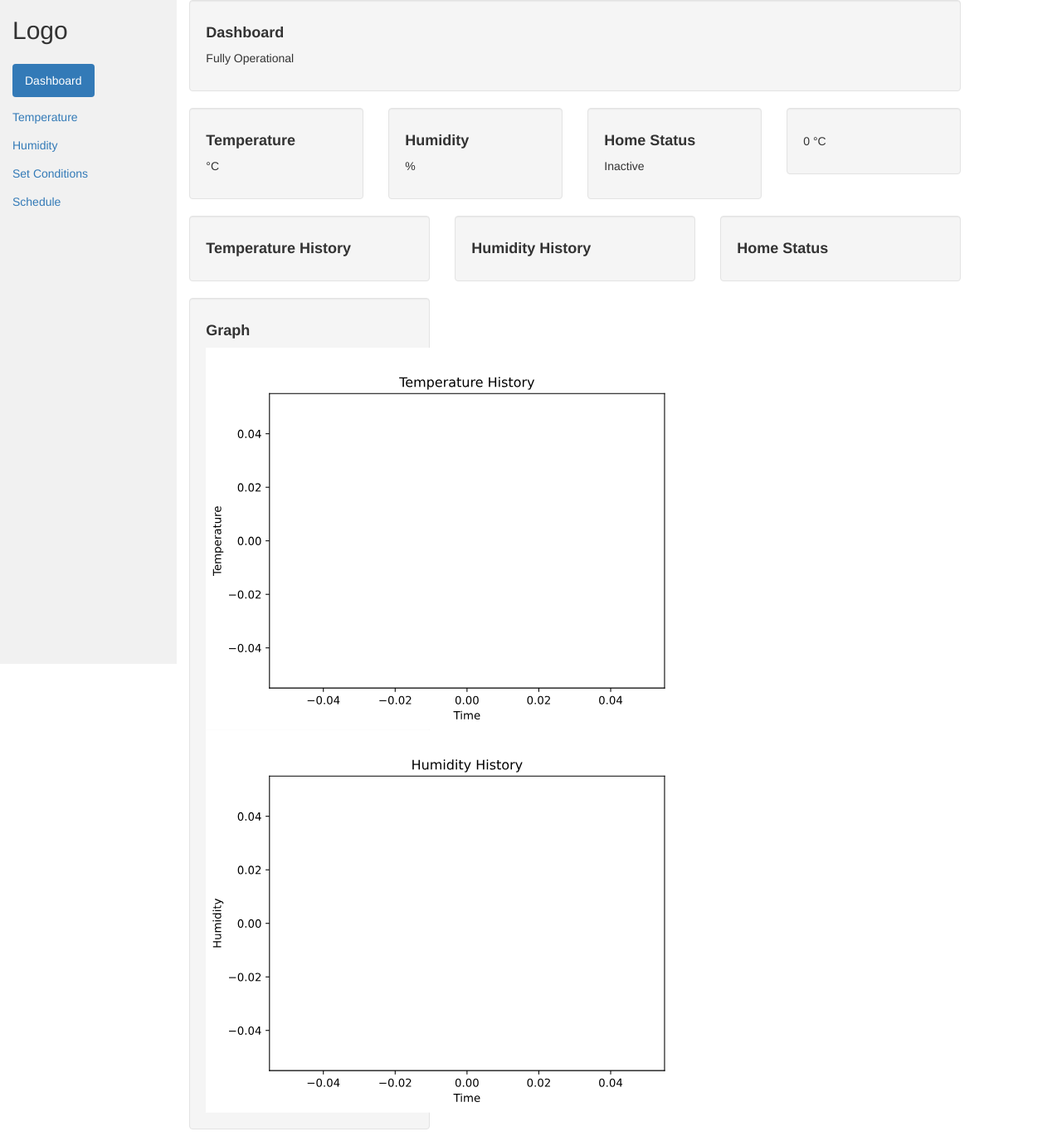
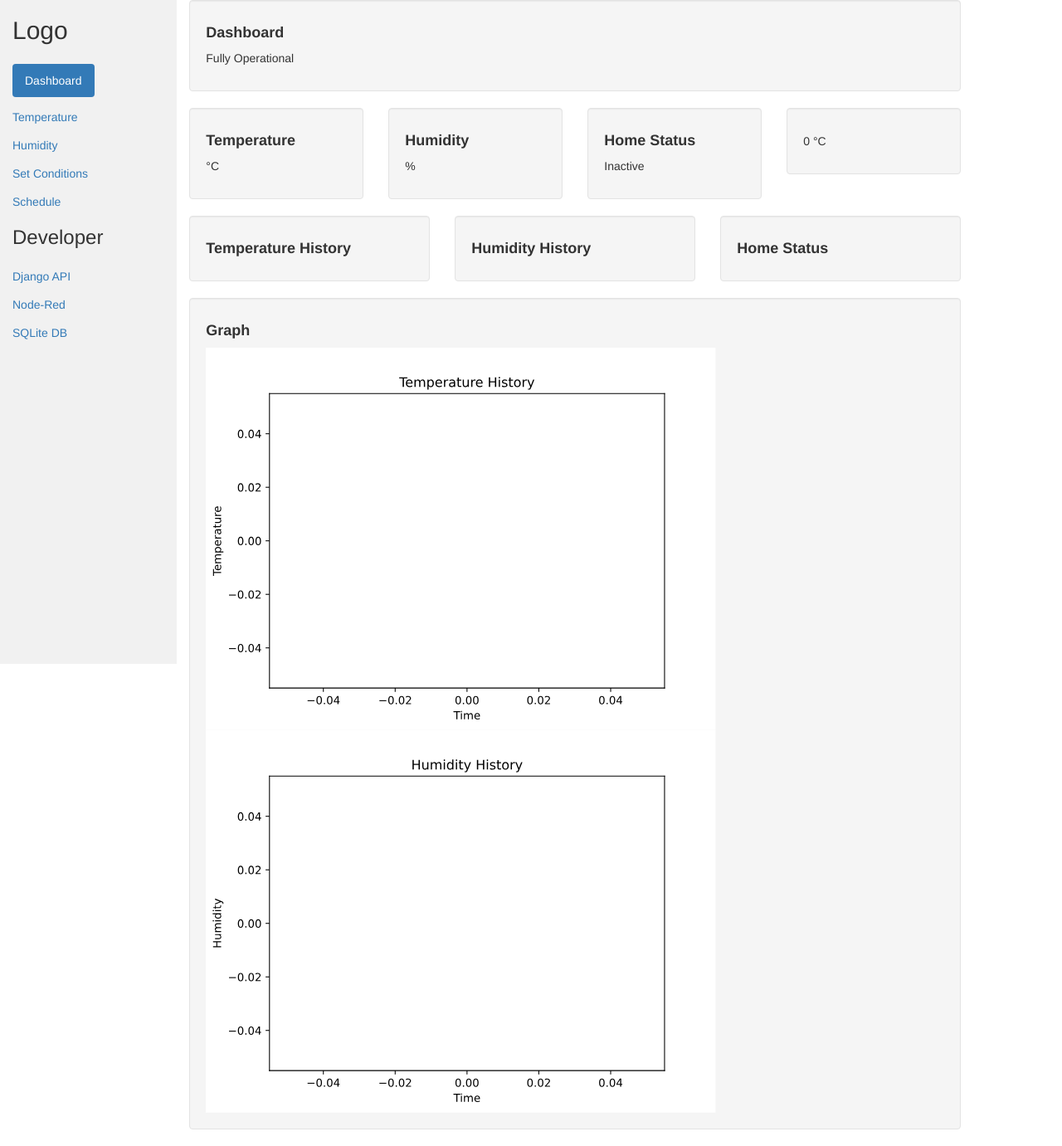
Before and after one commit to danialasghar/SOFE4610Project, a Django app: page / in a window 1280 px wide. Shown: the whole page at 83% size. Run offline with Django 3.2, Linux system fonts and the light colour scheme; data that the repository does not hold is empty; some libraries are stand-ins or nearby versions.

Commit message:
fixed some css

```diff
--- a/mysite/myapp/templates/index.html
+++ b/mysite/myapp/templates/index.html
@@ -75,14 +75,14 @@
                         <li><a href="#">Temperature</a></li>
                         <li><a href="#">Automate Temprature</a></li>
                         <li><a href="#">Past Temprature Trends</a></li>
-                    </ul>
+		</ul>
                 </div>
             </div>
         </nav>
 
         <div class="container-fluid">
-            <div class="row content">
-                <div class="col-lg-2 sidenav hidden-xs">
+            <div class="row justify-content-between">
+                <div class="col-lg-2 sidenav hidden-xs" style="z-index:100; position:fixed;">
                     <h2>Logo</h2>
                     <ul class="nav nav-pills nav-stacked">
                         <li class="active"><a href="#section1" ">Dashboard</a></li>
@@ -98,8 +98,20 @@
                         <div style="width: 100%;">
                             <li><a href="#section3">Schedule</a></li>
                         </div>
+			<div style="width:100%;">
+				<h3>Developer</h3>
+			</div>
+			<div style="width: 100%;">
+                		<li><a href="https://group7iot.com/api/myapp/">Django API</a></li>
+			</div>
+			<div style="width: 100%;">
+				<li><a href="https://www.group7iot.com:1880/admin/">Node-Red</a></li>
+			</div>
+			<div style="width: 100%;">
+				<li><a href="https://www.group7iot.com/admin/">SQLite DB</a></li>
+			</div>
                     </ul><br>
-                </div>
+		</div>
                 <br>
 
                 <div class="col-sm-9">
@@ -177,7 +189,7 @@
                             </div>
                         </div>
 
-                        <div class="col-sm-4">
+                        <div class="col-md-12">
                             <div class="well">
                                 <h4>Graph</h4>
 
```
